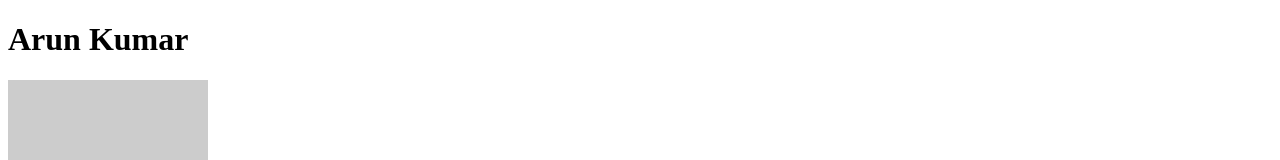
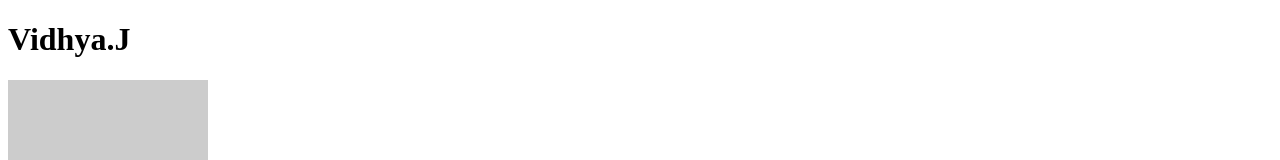
Before and after one commit to vidhyaj17/classFiles, a plain HTML site: page index.html in a window 1280 px wide. Shown: the top 160 px of the page. Drawn offline with Linux system fonts and the light colour scheme; placeholder pictures from the web are drawn by us.

Commit message:
added my name

```diff
--- a/index.html
+++ b/index.html
@@ -7,7 +7,7 @@
 
 <body>
 
-  <h1>Arun Kumar</h1>
+  <h1>Vidhya.J</h1>
 
   <img src="https://placehold.it/200x200" alt="Arun Kumar">
 
```
